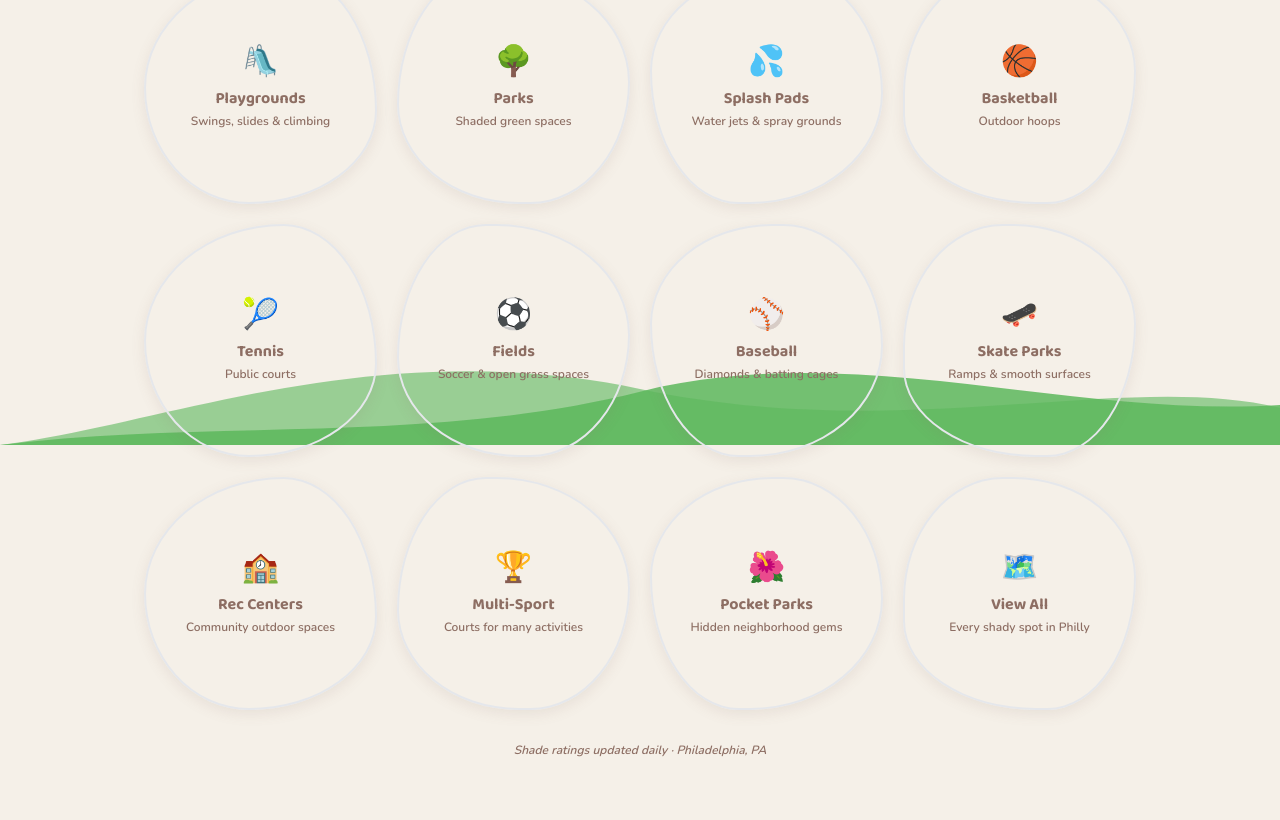
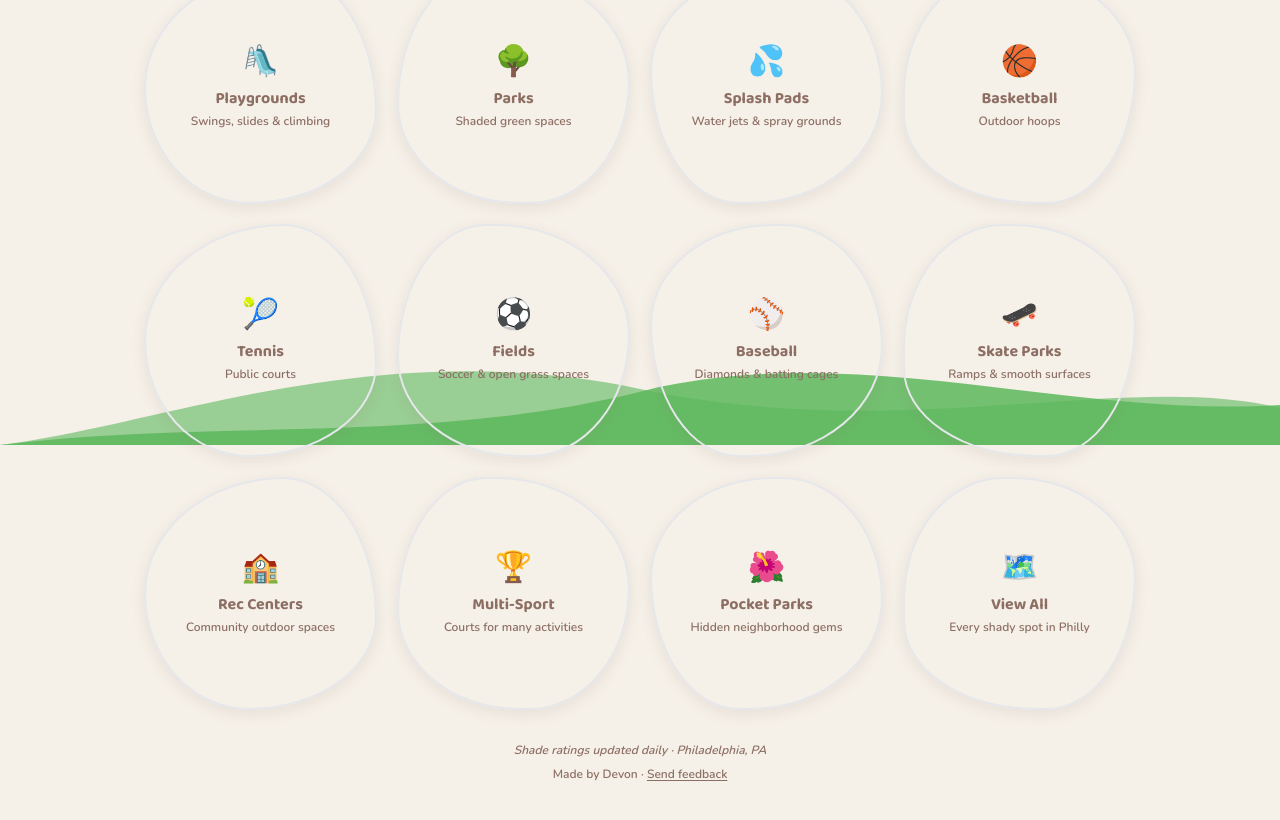
Before and after one commit to devonmrose/shady-playgrounds, a React (Vite) app: page / in a window 1280 px wide. Shown: the part 355-1175 px from the top of the page. Built offline with nearby package versions, Linux system fonts and the light colour scheme.

Commit message:
Add made-by credit and feedback link to home screen
https://claude.ai/code/session_01BQ9Z4GFQq7wZG1j5vrDVCF

```diff
--- a/src/components/HomeScreen.tsx
+++ b/src/components/HomeScreen.tsx
@@ -147,6 +147,15 @@ export default function HomeScreen({ onSelectCategory, isDark, onToggleTheme }:
         <p className="text-center text-xs text-earth-brown/40 mt-8 italic font-semibold">
           Shade ratings updated daily · Philadelphia, PA
         </p>
+        <p className="text-center text-xs text-earth-brown/35 mt-2 font-semibold">
+          Made by Devon ·{' '}
+          <a
+            href="mailto:devonmrose@gmail.com"
+            className="underline underline-offset-2 hover:text-earth-brown/60 transition-colors"
+          >
+            Send feedback
+          </a>
+        </p>
       </main>
 
       {/* Bottom wave decoration */}
```
